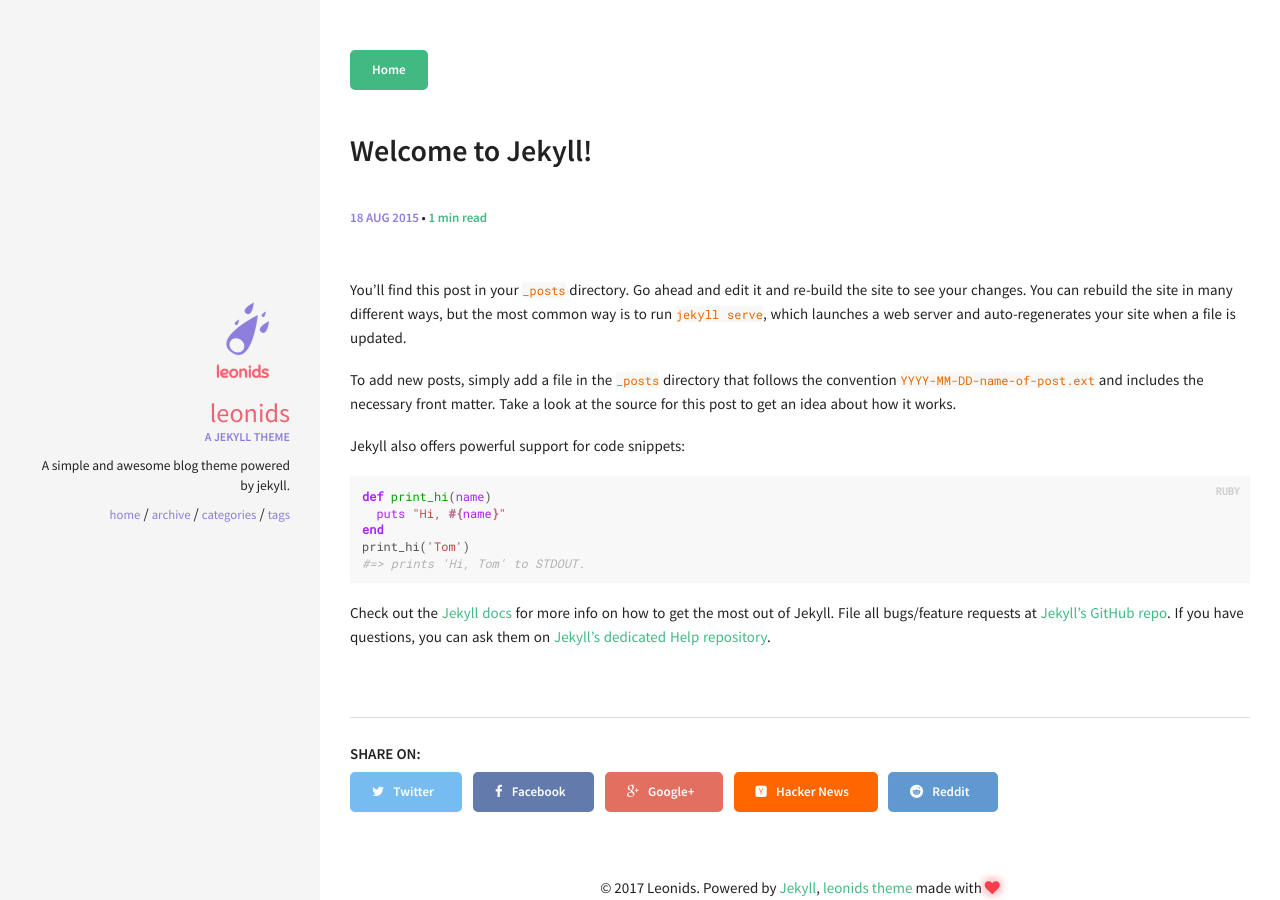
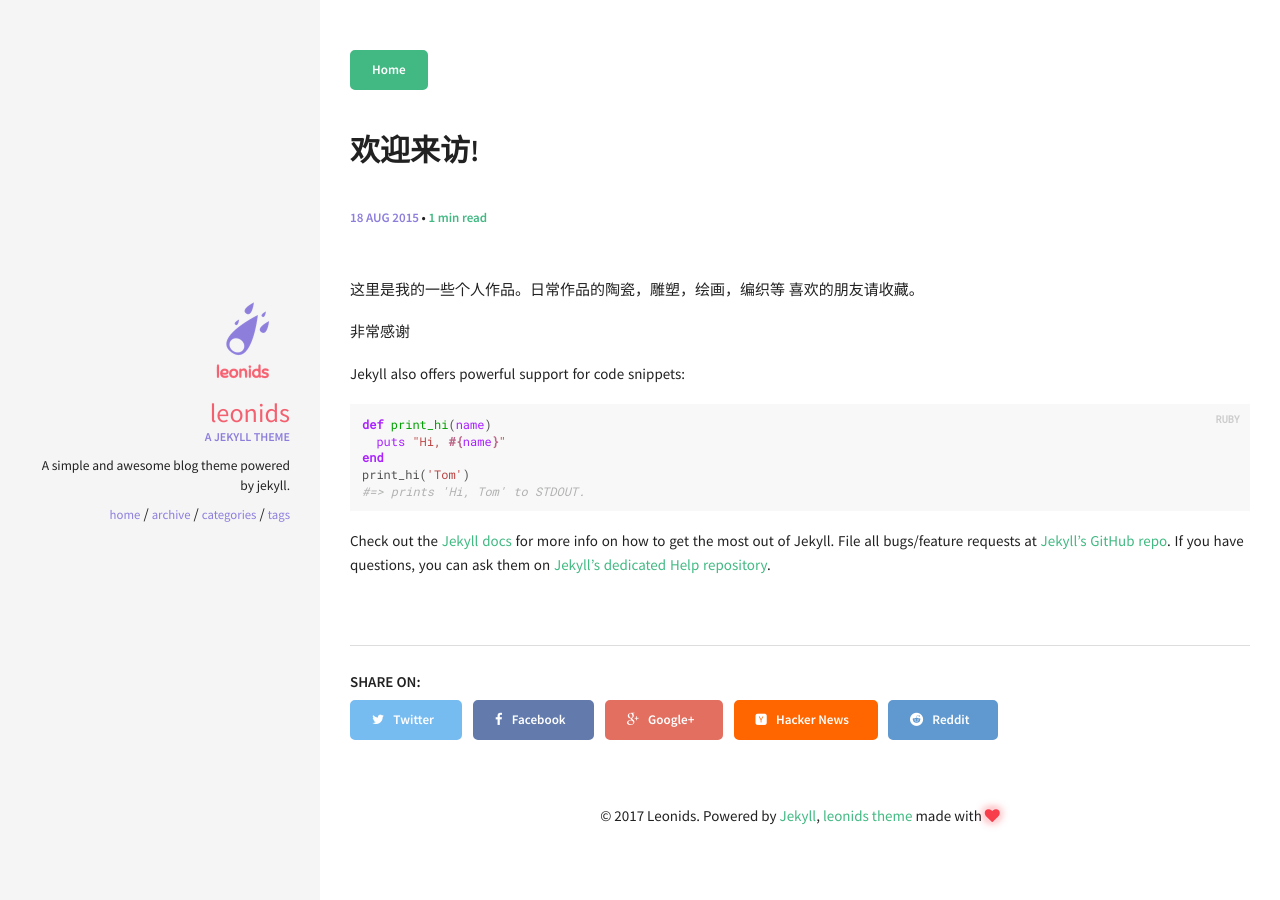
Before and after one commit to jason123vip/lijasonvip.github.io, a Jekyll site: the page built from _posts/2015-08-18-welcome-to-jekyll.md, in a window 1280 px wide. Built offline with Jekyll 4.4.1, drawn with Linux system fonts in a browser that asks for light colours.

Commit message:
modify first blog
Signed-off-by: lijasonvip <einstatham@163.com>

```diff
--- a/_posts/2015-08-18-welcome-to-jekyll.md
+++ b/_posts/2015-08-18-welcome-to-jekyll.md
@@ -1,14 +1,14 @@
 ---
 layout: post
-title:  "Welcome to Jekyll!"
+title:  "欢迎来访!"
 date:   2015-08-18 15:07:19
 categories: [tutorial]
 comments: true
 ---
-You’ll find this post in your `_posts` directory. Go ahead and edit it and re-build the site to see your changes. You can rebuild the site in many different ways, but the most common way is to run `jekyll serve`, which launches a web server and auto-regenerates your site when a file is updated.
+这里是我的一些个人作品。日常作品的陶瓷，雕塑，绘画，编织等
+喜欢的朋友请收藏。
 
-To add new posts, simply add a file in the `_posts` directory that follows the convention `YYYY-MM-DD-name-of-post.ext` and includes the necessary front matter. Take a look at the source for this post to get an idea about how it works.
-
+非常感谢
 <!--more-->
 
 Jekyll also offers powerful support for code snippets:
```
